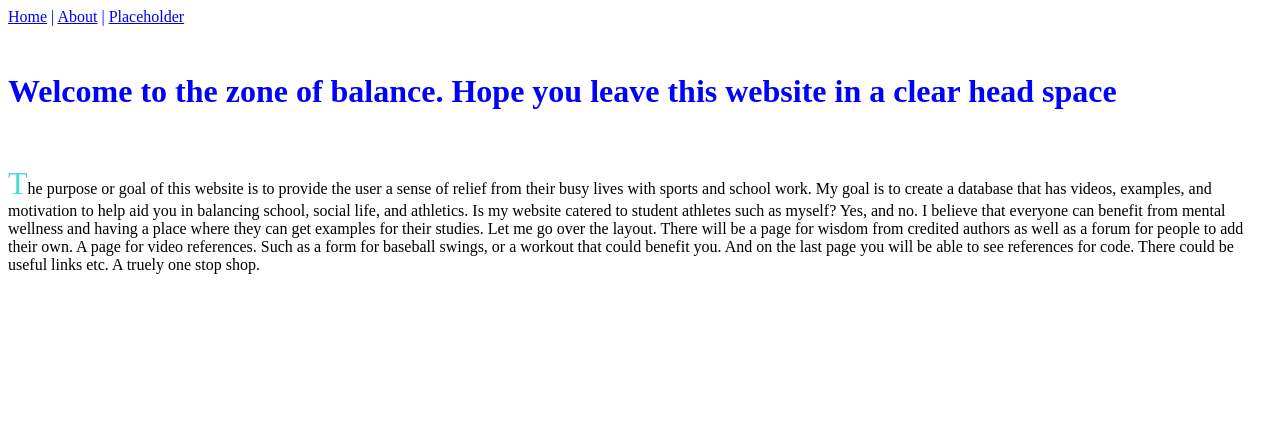
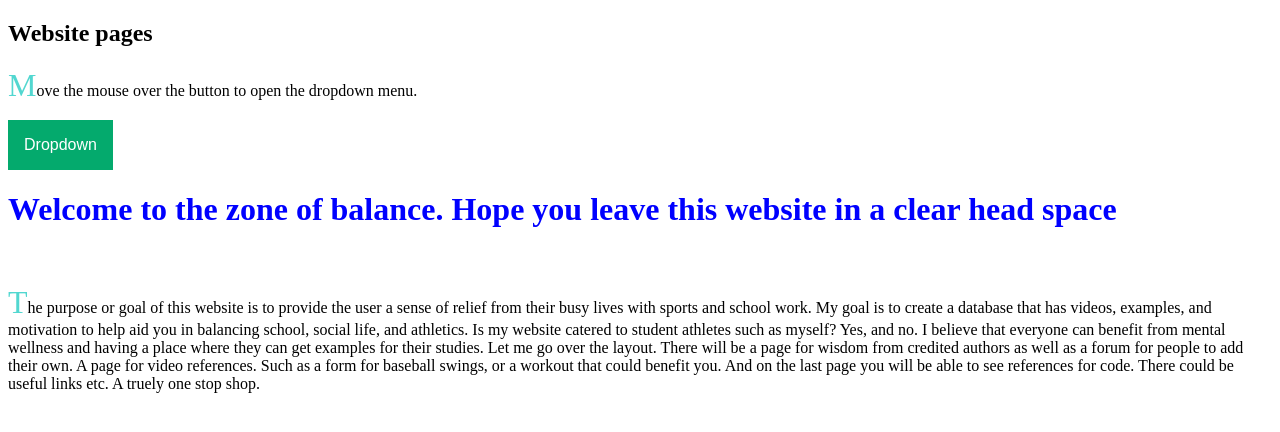
Before and after one commit to 42juju/42juju.github.io, a plain HTML site: page webdevelopment/index.html in a window 1280 px wide. Drawn offline with Linux system fonts and the light colour scheme.

Commit message:
Update index.html

```diff
--- a/webdevelopment/index.html
+++ b/webdevelopment/index.html
@@ -11,13 +11,28 @@
         <link rel="stylesheet" href="nav.css">
     </head>
     <body>
+        <!--
+               This page was updated to have a drop down menu with updated links on March 9th
+
+    -->
+        <h2>Website pages </h2>
+<p>Move the mouse over the button to open the dropdown menu.</p>
+
+<div class="dropdown">
+  <button class="dropbtn">Dropdown</button>
+  <div class="dropdown-content">
     <nav>
     <li>
         <a href="index.html">Home</a> |
         <a href="about.html">About</a> |
-            <a href="#learn.html">Placeholder</a>
+        <a href="learn.html">Learn something</a>
+        <a href="resources.html">Resources</a> |
+        <a href="#contact.html">About</a> |
         </li>
     </nav>
+  </div>
+</div>
+
         <header>
        <h1>Welcome to the zone of balance. Hope you leave this website in a clear head space </h1>
        <br>
```
Lines whose indentation alone changed are shown as unchanged.
